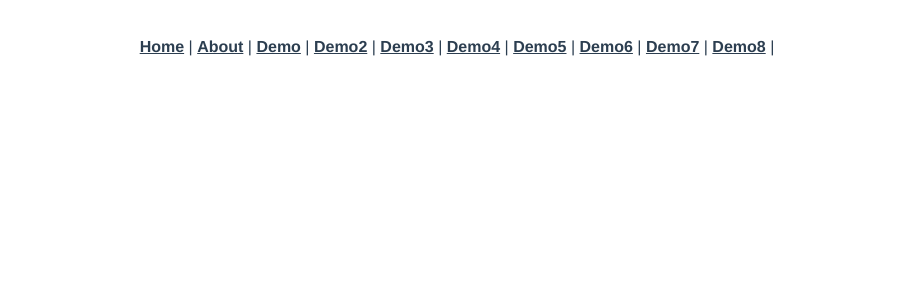
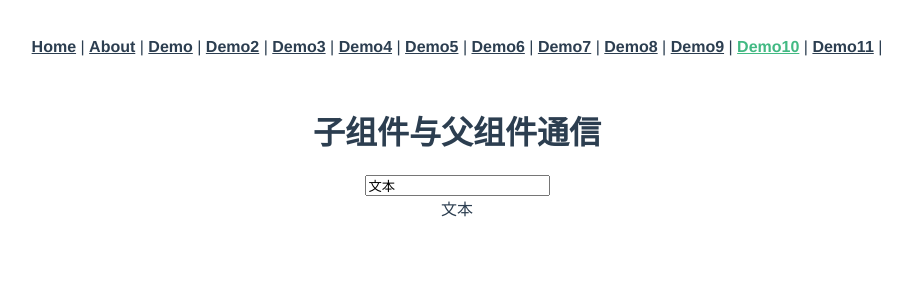
Before and after one commit to SerendipityH/springBoot_Vue_Demo, a Vue app in the folder vue/demo/: page /demo10 in a window 1280 px wide. Shown: the top 300 px of the page, without its empty margins (183-1095 px from the left). Built offline with nearby package versions, Linux system fonts and the light colour scheme.

Commit message:
learn vue

```diff
--- a/vue/demo/src/App.vue
+++ b/vue/demo/src/App.vue
@@ -11,6 +11,9 @@
       <router-link to="/demo6">Demo6</router-link> |
       <router-link to="/demo7">Demo7</router-link> |
       <router-link to="/demo8">Demo8</router-link> |
+      <router-link to="/demo9">Demo9</router-link> |
+      <router-link to="/demo10">Demo10</router-link> |
+      <router-link to="/demo11">Demo11</router-link> |
     </div>
     <router-view/>
   </div>
--- /dev/null
+++ b/vue/demo/src/components/compontent1.vue
@@ -0,0 +1,49 @@
+<template>
+    <div>
+        <!--<p>wefwefwelp</p>-->
+        <p>{{txt}}</p>
+        <p>{{number}}</p>
+        <p>{{arr.join('~')}}</p>
+        <button @click="modify">修改</button>
+    </div>
+
+</template>
+<script>
+    export default {
+        name:"MyCompontent1",
+      /*  props:['text','num','arr'],*/
+        props:{
+            text:{
+                type:String,
+                request:false,
+                default:"默认值"
+            },
+            num:{
+                type: Number,
+                validator(value) {
+                    return value >100
+                }
+
+            },
+            arr:{
+               type:Array
+            }
+        },
+        data(){
+            return {
+               txt :this.text
+            }
+        },
+        computed:{
+            number(){
+                return this.num+1
+            }
+
+        },
+        methods: {
+            modify(){
+                this.txt =  'newText'
+            }
+        }
+    }
+</script>
--- /dev/null
+++ b/vue/demo/src/components/compontent2.vue
@@ -0,0 +1,31 @@
+<template>
+    <div>
+        <input type="text" v-model="val" @input="submit">
+        <!--<button @click="submit" >提交</button>-->
+
+    </div>
+</template>
+
+<script>
+    export default {
+        name: "compontent2",
+        props:['text','msg'],
+        model:{
+            prop:'msg',
+            event:'on-callback'
+        },
+        data(){
+            return{
+                val:this.msg
+            }
+        },methods:{
+            submit(){
+                this.$emit('on-callback',this.val)
+            }
+        }
+    }
+</script>
+
+<style scoped>
+
+</style>
--- /dev/null
+++ b/vue/demo/src/components/slotDemo.vue
@@ -0,0 +1,28 @@
+<template>
+    <div >
+        <h1 class="title">{{title}}</h1>
+        <slot></slot>
+        <div class="btns">
+            <slot name="btns"></slot>
+        </div>
+       <!-- <div class="btns">
+            <slot name="btns"></slot>
+        </div>
+        <div class="btns">
+            <slot name="btns"></slot>
+        </div>-->
+
+    </div>
+</template>
+
+<script>
+
+    export default {
+        name: "slotDemo",
+        props:['title']
+    }
+</script>
+
+<style scoped>
+
+</style>
--- a/vue/demo/src/router/index.js
+++ b/vue/demo/src/router/index.js
@@ -9,6 +9,9 @@ const Demo5 = ()=>import('../views/Demo5');
 const Demo6 = ()=>import('../views/Demo6');
 const Demo7 = ()=>import('../views/Demo7');
 const Demo8 = ()=>import('../views/Demo8');
+const Demo9 = ()=>import('../views/Demo9');
+const Demo10 = ()=>import('../views/Demo10');
+const Demo11 = ()=>import('../views/Demo11');
 Vue.use(VueRouter);
 
 const routes = [
@@ -54,6 +57,21 @@ const routes = [
     component:Demo8
   },
   {
+    path:'/demo9',
+    name:'Demo9',
+    component:Demo9
+  },
+  {
+    path:'/demo10',
+    name:'Demo10',
+    component:Demo10
+  },
+  {
+    path:'/demo11',
+    name:'Demo11',
+    component:Demo11
+  },
+  {
     path: '/',
     name: 'Home',
     component: Home
--- /dev/null
+++ b/vue/demo/src/views/Demo10.vue
@@ -0,0 +1,43 @@
+<template>
+    <div>
+        <h1>子组件与父组件通信</h1>
+
+       <!-- <my-component  :text="content" @on-callback="getData"></my-component>
+
+       -->
+        <my-component v-model="content"></my-component>
+        <div>{{content}}</div>
+    </div>
+
+</template>
+
+<script>
+    import MyComponent from '../components/compontent2'
+
+    export default {
+        name: "demo13",
+        data() {
+            return {
+                content:"文本"
+            }
+
+        },
+        components: {
+            MyComponent
+        },methods:{
+            getData(val){
+                console.log(val);
+                this.content = val
+            }
+        }
+
+    }
+</script>
+<style lang="less" scoped>
+    .drag {
+        position: absolute;
+        width: 400px;
+        height: 300px;
+        background: red;
+    }
+</style>
--- /dev/null
+++ b/vue/demo/src/views/Demo11.vue
@@ -0,0 +1,45 @@
+<template>
+    <div>
+        <h1>组件插槽slot(内容分发)</h1>
+        <slot-demo title="这是标题">
+            <!--默认插槽default-->
+            <!--可以写出v-slot-->
+            <template v-slot:default>
+                <div>这是内容</div>
+            </template>
+            <!--具体-->
+            <template v-slot:btns>
+                <button>按钮</button>
+                <button>按钮2</button>
+            </template>
+        </slot-demo>
+    </div>
+
+</template>
+
+<script>
+    import slotDemo from '../components/slotDemo'
+
+    export default {
+        name: "demo11",
+        data() {
+            return {
+                content:"文本"
+            }
+
+        },
+        components: {
+            slotDemo
+        }
+
+
+    }
+</script>
+<style lang="less" scoped>
+    .drag {
+        position: absolute;
+        width: 400px;
+        height: 300px;
+        background: red;
+    }
+</style>
--- /dev/null
+++ b/vue/demo/src/views/Demo9.vue
@@ -0,0 +1,38 @@
+<template>
+    <div>
+        <h1>组件</h1>
+        <!--        <my-component></my-component>-->
+        <!--  <my-component text = 'abc'>fe</my-component>-->
+        <!-- <my-component :text="msg"></my-component>-->
+        <my-component :num="number" :arr="list" :text="msg"></my-component>
+    </div>
+
+</template>
+
+<script>
+    import MyComponent from '../components/compontent1'
+
+    export default {
+        name: "demo12",
+        data() {
+            return {
+                msg: "msg",
+                number: 121,
+                list: [1, 2, 3, 4, 5]
+            }
+
+        },
+        components: {
+            MyComponent
+        }
+
+    }
+</script>
+<style lang="less" scoped>
+    .drag {
+        position: absolute;
+        width: 400px;
+        height: 300px;
+        background: red;
+    }
+</style>
```
